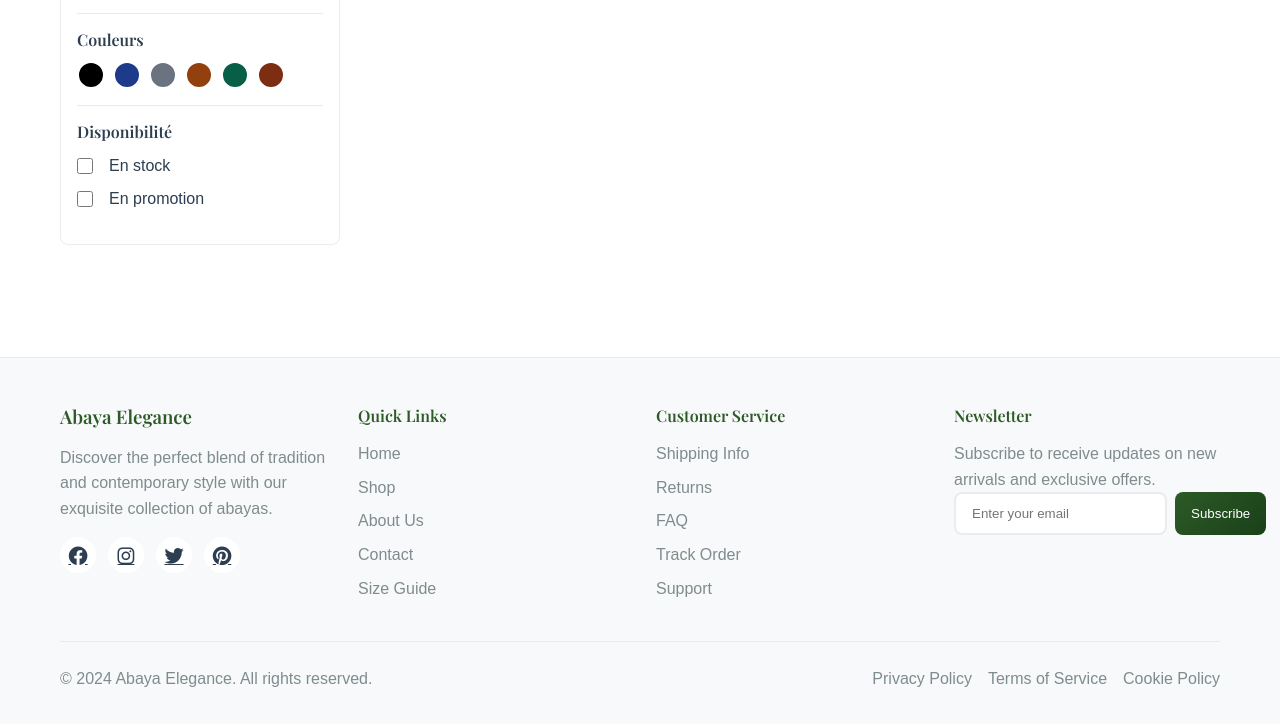
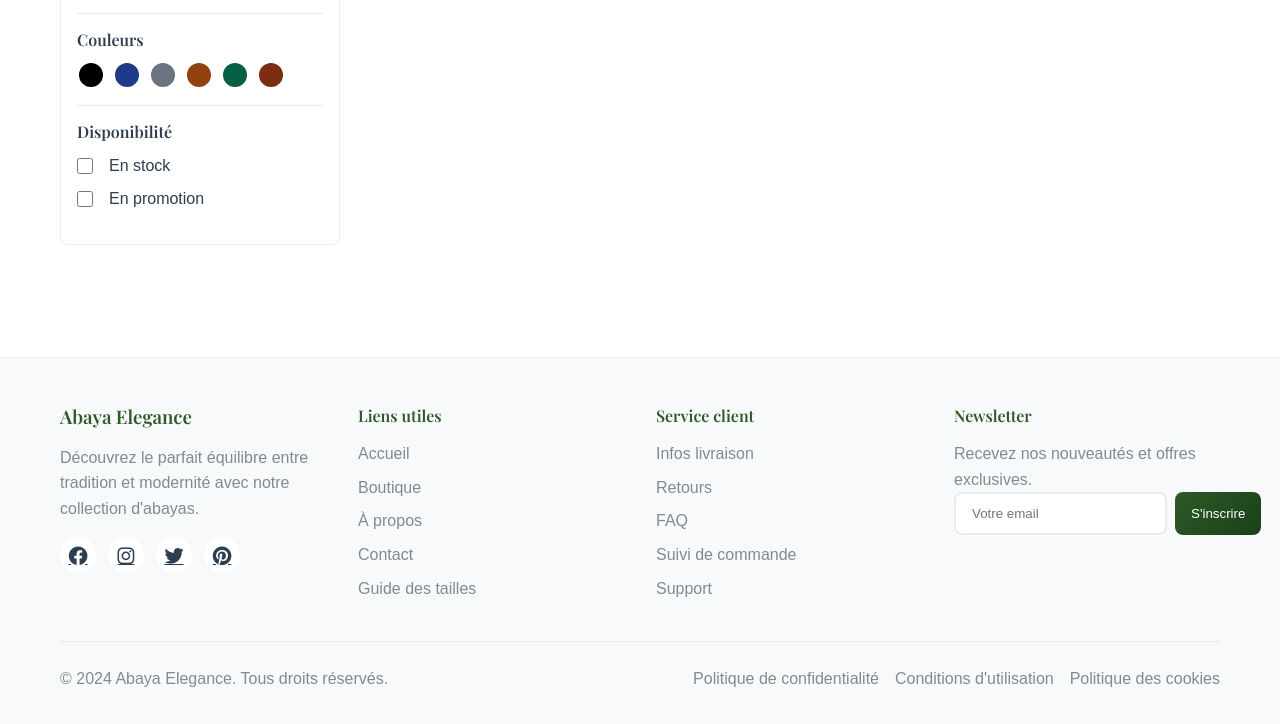
Before and after one commit to Lunkht/KhomElegance, a website built with Vite: page catalog.html in a window 1280 px wide. Shown: the part 722-1446 px from the top of the page. Built offline with nearby package versions, Linux system fonts and the light colour scheme; some packages are replaced by stand-ins of ours; no server answers; the database is empty.

Commit message:
Mise à jour des textes en français dans le pied de page pour une meilleure clarté et accessibilité.

```diff
--- a/catalog.html
+++ b/catalog.html
@@ -303,7 +303,7 @@
             <div class="footer-content">
                 <div class="footer-section">
                     <h3>Abaya Elegance</h3>
-                    <p>Discover the perfect blend of tradition and contemporary style with our exquisite collection of abayas.</p>
+                    <p>Découvrez le parfait équilibre entre tradition et modernité avec notre collection d'abayas.</p>
                     <div class="social-links">
                         <a href="#" aria-label="Facebook"><i class="fab fa-facebook"></i></a>
                         <a href="#" aria-label="Instagram"><i class="fab fa-instagram"></i></a>
@@ -313,44 +313,44 @@
                 </div>
 
                 <div class="footer-section">
-                    <h4>Quick Links</h4>
+                    <h4>Liens utiles</h4>
                     <ul>
-                        <li><a href="index.html">Home</a></li>
-                        <li><a href="catalog.html">Shop</a></li>
-                        <li><a href="about.html">About Us</a></li>
+                        <li><a href="index.html">Accueil</a></li>
+                        <li><a href="catalog.html">Boutique</a></li>
+                        <li><a href="about.html">À propos</a></li>
                         <li><a href="contact.html">Contact</a></li>
-                        <li><a href="#">Size Guide</a></li>
+                        <li><a href="#">Guide des tailles</a></li>
                     </ul>
                 </div>
 
                 <div class="footer-section">
-                    <h4>Customer Service</h4>
+                    <h4>Service client</h4>
                     <ul>
-                        <li><a href="#">Shipping Info</a></li>
-                        <li><a href="#">Returns</a></li>
+                        <li><a href="#">Infos livraison</a></li>
+                        <li><a href="#">Retours</a></li>
                         <li><a href="#">FAQ</a></li>
-                        <li><a href="#">Track Order</a></li>
+                        <li><a href="#">Suivi de commande</a></li>
                         <li><a href="#">Support</a></li>
                     </ul>
                 </div>
 
                 <div class="footer-section">
                     <h4>Newsletter</h4>
-                    <p>Subscribe to receive updates on new arrivals and exclusive offers.</p>
+                    <p>Recevez nos nouveautés et offres exclusives.</p>
                     <form class="newsletter-form" id="footerNewsletterForm">
-                        <input type="email" placeholder="Enter your email" required>
-                        <button type="submit">Subscribe</button>
+                        <input type="email" placeholder="Votre email" required>
+                        <button type="submit">S'inscrire</button>
                     </form>
                 </div>
             </div>
 
             <div class="footer-bottom">
                 <div class="footer-bottom-content">
-                    <p>&copy; 2024 Abaya Elegance. All rights reserved.</p>
+                    <p>&copy; 2024 Abaya Elegance. Tous droits réservés.</p>
                     <div class="footer-links">
-                        <a href="#">Privacy Policy</a>
-                        <a href="#">Terms of Service</a>
-                        <a href="#">Cookie Policy</a>
+                        <a href="#">Politique de confidentialité</a>
+                        <a href="#">Conditions d'utilisation</a>
+                        <a href="#">Politique des cookies</a>
                     </div>
                 </div>
             </div>
```
Also changed, not shown: contact.html (+17 -17 lines).
